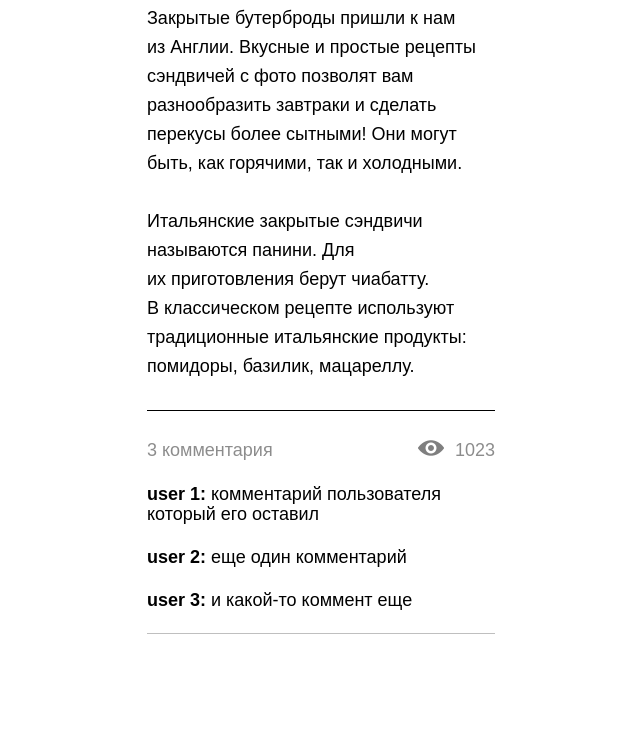
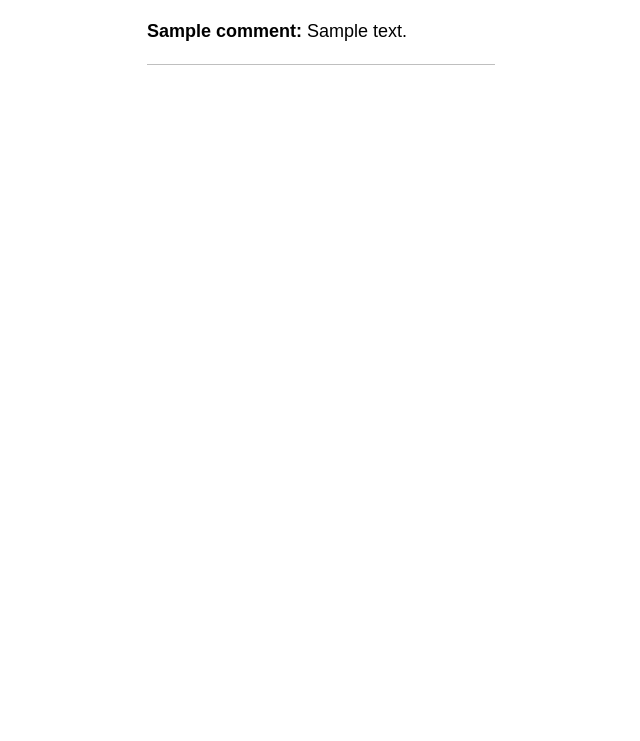
Before and after one commit to Vladis-r/Coursework3_RV, a Python web app: template posts_blueprint/templates/post.html in a window 1280 px wide. Shown: the part 556-1297 px from the top of the page, without its empty margins (319-959 px from the left). After the commit the page ends 621 px from the top, so only its background shows below. Run offline with Jinja, Linux system fonts and the light colour scheme; the template is opened without the code that fills it: most values are stand-ins (such as "Sample title", 1, 10 or a date in 2020); grey boxes marked "Sample" are stand-in pictures.

Commit message:
Приложение версии 1.0.0

```diff
--- a/posts_blueprint/templates/post.html
+++ b/posts_blueprint/templates/post.html
@@ -29,42 +29,37 @@
         <div class="item__top">
           <a href="user-feed.html" class="item__head">
             <div class="item__ava-wrap">
-              <img src="/static/img/ava1.png" alt="" class="item__ava" width="47">
+              <img src={{ post.poster_avatar }} alt="no image" class="item__ava" width="47">
             </div>
-            <span class="item__username">Username</span>
+            <span class="item__username">{{ post.poster_name }}</span>
           </a>
           <button type="button" class="item__bookmark-btn">
             <img src="/static/img/bookmark.png" alt="" class="item__bookmark-icon" width="24">
           </button>
         </div>
         <a href="" class="item__post-link">
-          <img src="/static/img/post1.jpg" alt="" width="348" class="item__post-img">
+          <img src={{ post.pic }} alt="" width="348" class="item__post-img">
         </a>
         <div class="item__descr">
           <p class="item__text">
-            Закрытые бутерброды пришли к&nbsp;нам из&nbsp;Англии. Вкусные и&nbsp;простые рецепты сэндвичей с&nbsp;фото позволят вам разнообразить завтраки и&nbsp;сделать перекусы более сытными! Они могут быть, как горячими, так и&nbsp;холодными.
+            {{ post.content }}
           </p>
-          <p class="item__text">
-            Итальянские закрытые сэндвичи называются панини. Для их&nbsp;приготовления берут чиабатту. В&nbsp;классическом рецепте используют традиционные итальянские продукты: помидоры, базилик, мацареллу.</p>
+
         </div>
         <div class="item__bottom">
           <div class="item__post-info">
-            <p class="item__comments-counter">3 комментария</p>
+            <p class="item__comments-counter">{{ len_comments }}</p>
             <div class="item__counter">
               <img src="/static/img/eye.png" alt="" class="item__counter-icon" width="26">
               <span class="item__counter-text">1023</span>
             </div>
           </div>
           <div class="item__comments">
+              {% for comment in comments %}
             <p class="item__comment">
-              <b>user 1:</b> комментарий пользователя который его оставил
+              <b>{{ comment.commenter_name }}:</b> {{ comment.comment }}
             </p>
-            <p class="item__comment">
-              <b>user 2:</b> еще один комментарий
-            </p>
-            <p class="item__comment">
-              <b>user 3:</b> и&nbsp;какой-то коммент еще
-            </p>
+            {% endfor %}
           </div>
         </div>
       </div>
```
Also changed, not shown: api/tests/api_test.py (added, +20 -0 lines), api/views.py (added, +26 -0 lines), README.md (added), api/__init__.py (added), api/tests/__init__.py (added), logger.py (added).
